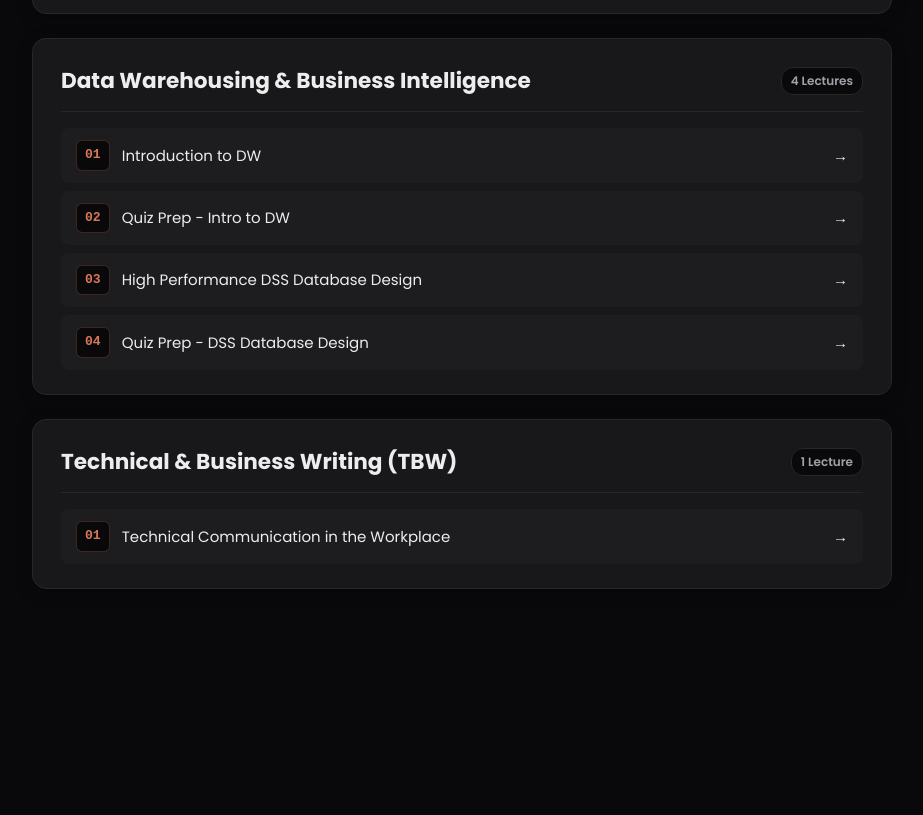
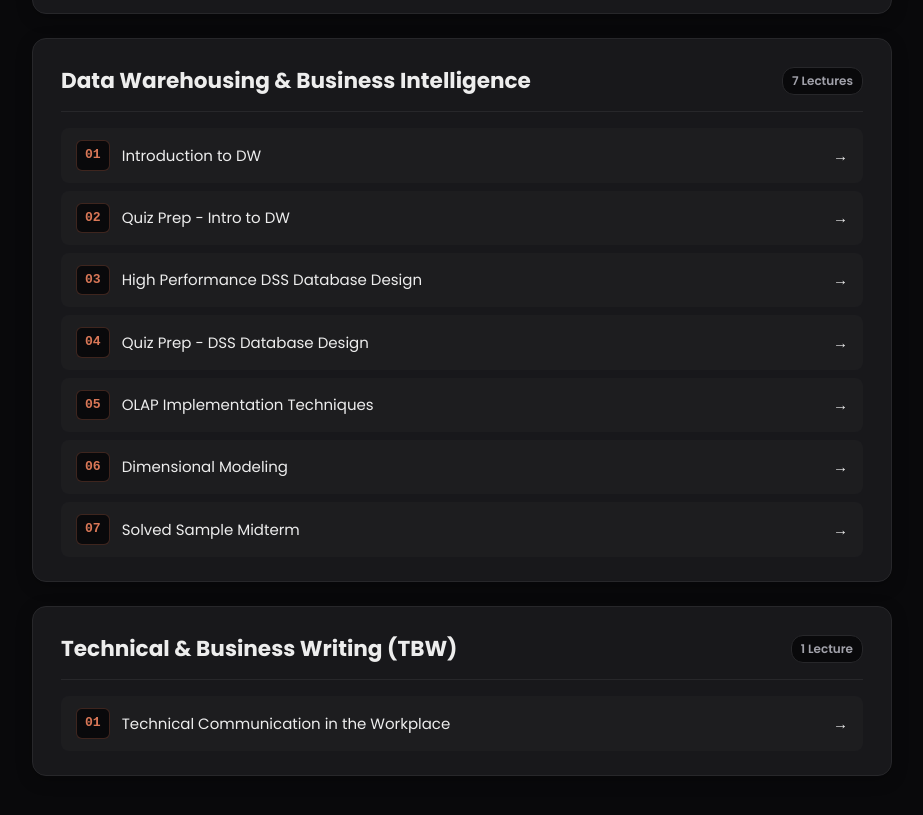
Before and after one commit to raifahd/NucesVault, a plain HTML site: page S5/index.html in a window 1280 px wide. Shown: the part 1890-2705 px from the top of the page, without its empty margins (178-1101 px from the left). Before the commit the page ends 2583 px from the top, so only its background shows below. Drawn offline with Linux system fonts and the light colour scheme.

Commit message:
add new lectures to Data Warehousing & Business Intelligence course

```diff
--- a/S5/index.html
+++ b/S5/index.html
@@ -467,7 +467,7 @@
       <div class="course-section" data-course="Data Warehousing Business Intelligence DW BI DWBI">
         <div class="course-header">
           <h2 class="course-title">Data Warehousing &amp; Business Intelligence</h2>
-          <span class="course-count">4 Lectures</span>
+          <span class="course-count">7 Lectures</span>
         </div>
         <ul class="lecture-list">
           <li class="lecture-item">
@@ -502,6 +502,33 @@
               <div class="lecture-left">
                 <span class="lecture-num">04</span>
                 <span class="lecture-title-text">Quiz Prep - DSS Database Design</span>
+              </div>
+              <span class="lecture-arrow">&rarr;</span>
+            </a>
+          </li>
+          <li class="lecture-item">
+            <a href="Data Warehousing &amp; Business Intelligence/5- OLAP Implementation Techniques.html" class="lecture-link">
+              <div class="lecture-left">
+                <span class="lecture-num">05</span>
+                <span class="lecture-title-text">OLAP Implementation Techniques</span>
+              </div>
+              <span class="lecture-arrow">&rarr;</span>
+            </a>
+          </li>
+          <li class="lecture-item">
+            <a href="Data Warehousing &amp; Business Intelligence/6- Dimensional Modeling.html" class="lecture-link">
+              <div class="lecture-left">
+                <span class="lecture-num">06</span>
+                <span class="lecture-title-text">Dimensional Modeling</span>
+              </div>
+              <span class="lecture-arrow">&rarr;</span>
+            </a>
+          </li>
+          <li class="lecture-item">
+            <a href="Data Warehousing &amp; Business Intelligence/7- Solved Sample Midterm.html" class="lecture-link">
+              <div class="lecture-left">
+                <span class="lecture-num">07</span>
+                <span class="lecture-title-text">Solved Sample Midterm</span>
               </div>
               <span class="lecture-arrow">&rarr;</span>
             </a>
```
